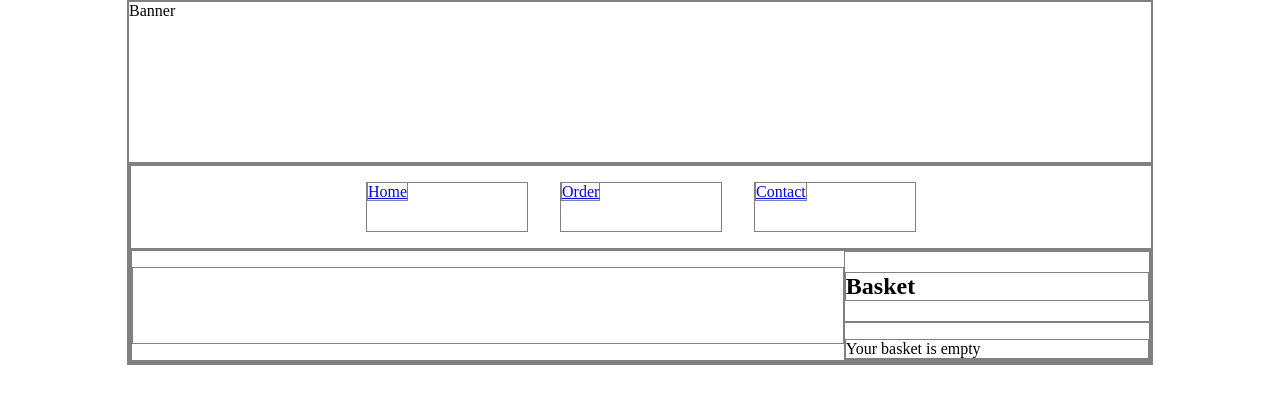
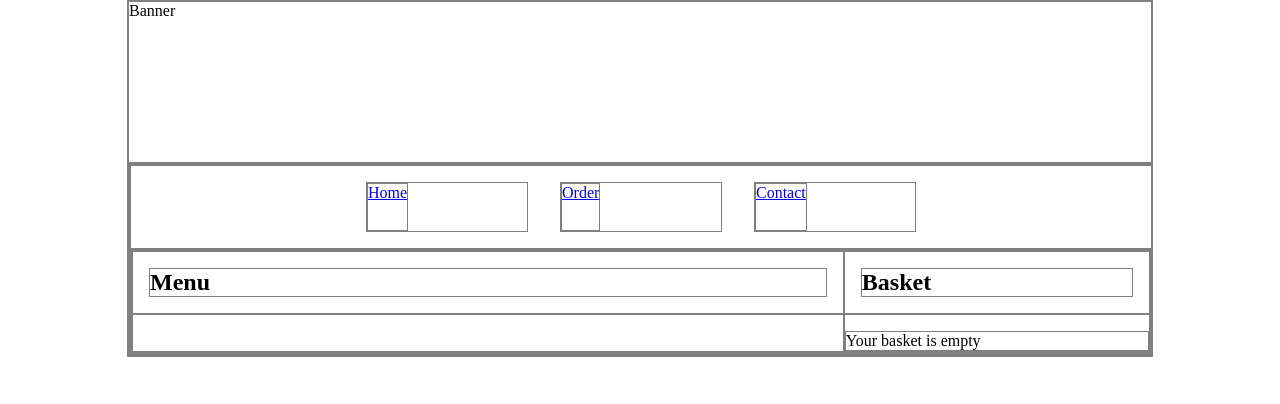
Before and after one commit to eliz-jum/angular-pizzeria, a website: page app/index.html at #!/contact in a window 1280 px wide. Drawn offline with Linux system fonts and the light colour scheme; no server answers.

Commit message:
add titles to states

```diff
--- a/app/css/styles.css
+++ b/app/css/styles.css
@@ -6,6 +6,10 @@ body * {
 }
 body {
 	margin: 0;
+}
+
+h2 {
+	margin: 1rem;
 }
 
 h3 {
@@ -55,14 +59,16 @@ ul {
 	margin: 1em 1em;
 }
 
-#basketList li, #pizzaList li {
+li {
 	display: flex;
 	justify-content: left;
 	list-style: none;
-	max-width: 100%;
 	margin: 0;
 }
 
+.left {
+	width: 70%;
+}
 #pizzaList li {
 	margin: 1rem;
 }
@@ -82,15 +88,11 @@ ul {
 	margin-bottom: 0.5rem;
 }
 
-#pizzaList, #orderForm {
-	width: 70%;
+.basket {
+	width: 30%;
 }
-
 #basketList li {
 	flex-direction: row;
-}
-#basket, #finalBasket {
-	width: 30%;
 }
 .basketName {
     width: 55%;
@@ -110,5 +112,5 @@ ul {
 }
 
 #contact {
-	display: block;
+	margin: 0 1rem;
 }
--- a/app/htmlTemplates/main.html
+++ b/app/htmlTemplates/main.html
@@ -1,4 +1,7 @@
 <div ng-controller="MainController" class="flex">
+    <div class="left">
+        <h2>Menu</h2>
+
         <ul id="pizzaList" >
             <li ng-repeat="pizza in menu">
                 <img class="pizzaPicture"/>
@@ -18,7 +21,8 @@
 
             </li>
         </ul>
-    <div id="basket">
+    </div>
+    <div class="basket">
         <h2>Basket</h2>
 
         <ul id="basketList" >
```
Also changed, not shown: app/htmlTemplates/contact.html (+9 -7 lines), app/htmlTemplates/order.html (+6 -1 lines), app/htmlTemplates/status.html (+1 -0 lines). Lines whose indentation alone changed are shown as unchanged.
